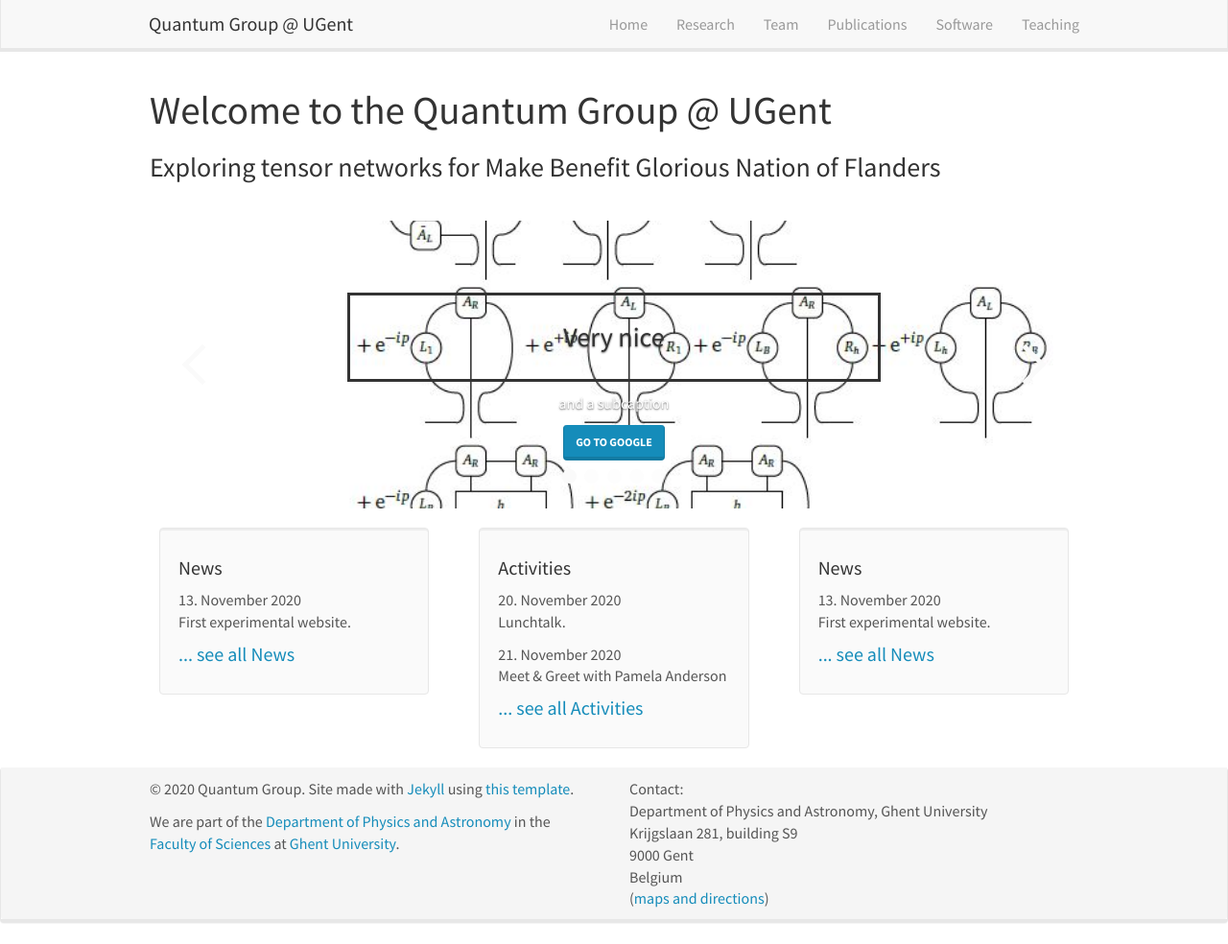
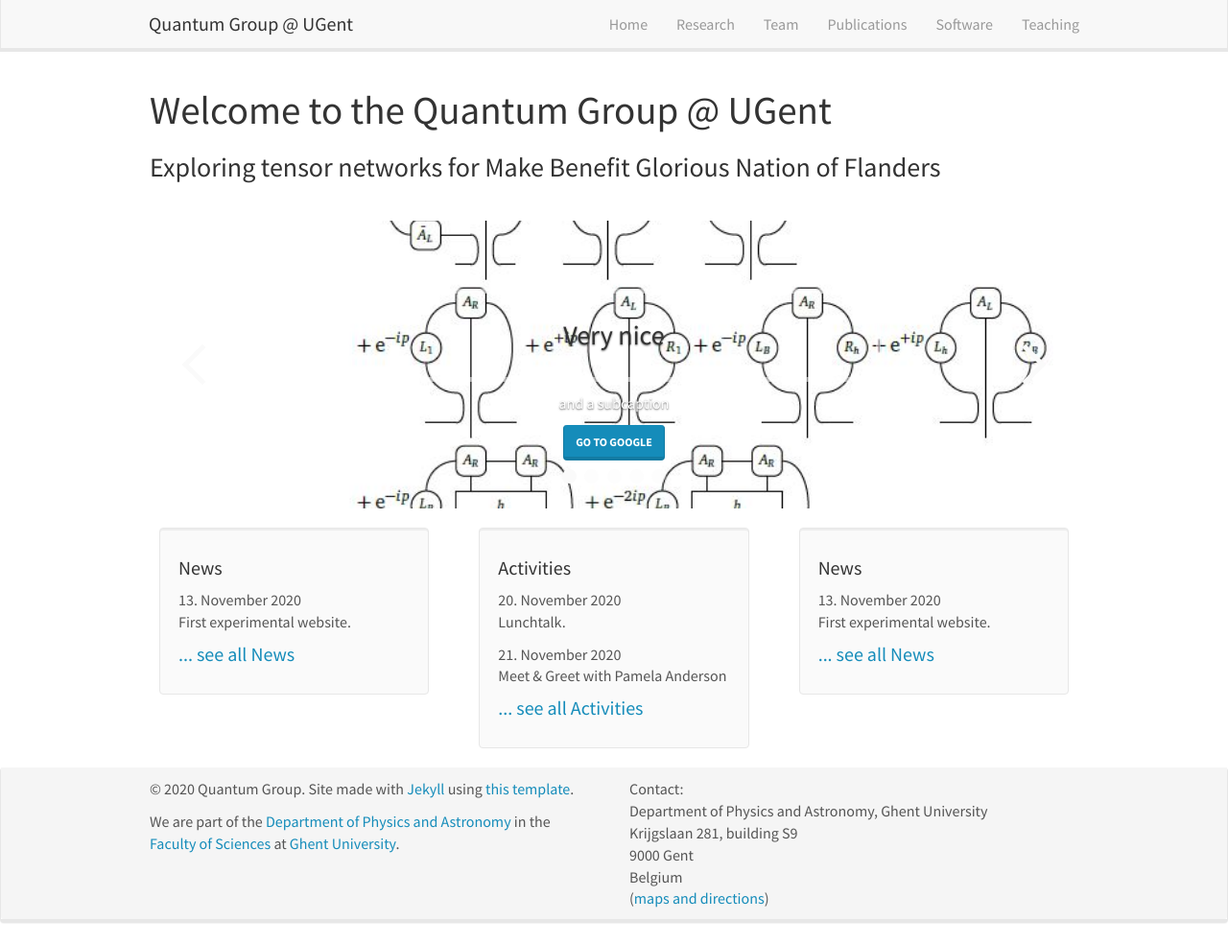
Before and after one commit to quantumghent/quantumghent.github.io, a Jekyll site: the page built from _pages/home.md, in a window 1280 px wide and 984 px high. Shown: the whole window at 96% size. Built offline with Jekyll 4.4.1, drawn with Linux system fonts in a browser that asks for light colours; nearby versions of some CDN libraries.

Commit message:
Update carousel.html

```diff
--- a/_includes/carousel.html
+++ b/_includes/carousel.html
@@ -29,7 +29,7 @@
             {% for item in site.data.carousel %}
             <li class="carousel__slide" style="background-image: url('/images/carouselpic/{{ item.image }}');">
               <div class="carousel-caption d-md-block">
-                <h3 style="border:3px; border-style:solid; padding: 1em;">{{ item.caption }}</h3>
+                <h3 style="border: 5px solid rgba(255, 255, 255, .5); padding: 1em;">{{ item.caption }}</h3>
                 <p>{{ item.subcaption }}</p>
                 <a href="https://google.com" class="btn btn-primary">Go to Google</a>
               </div>
```
